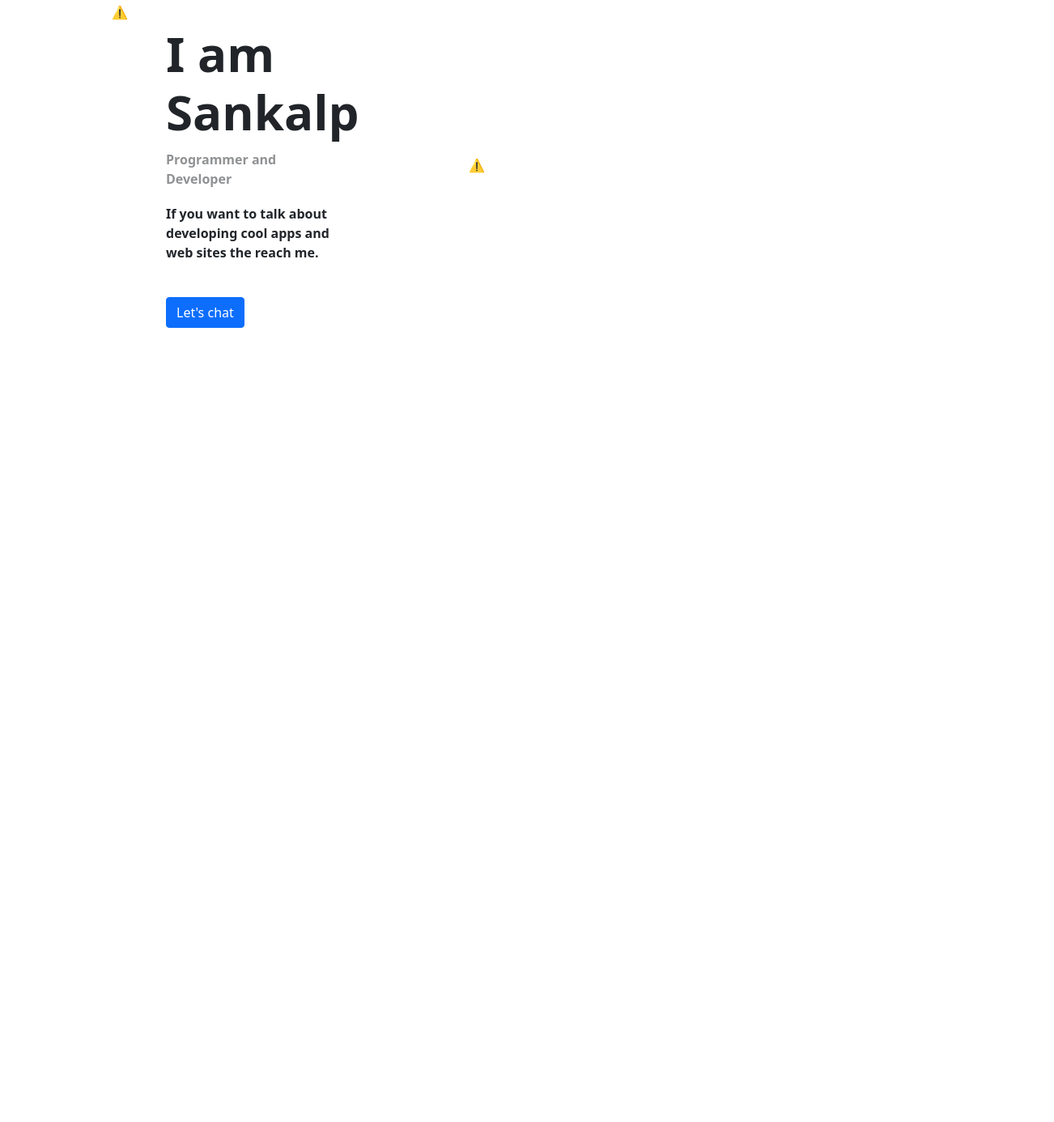
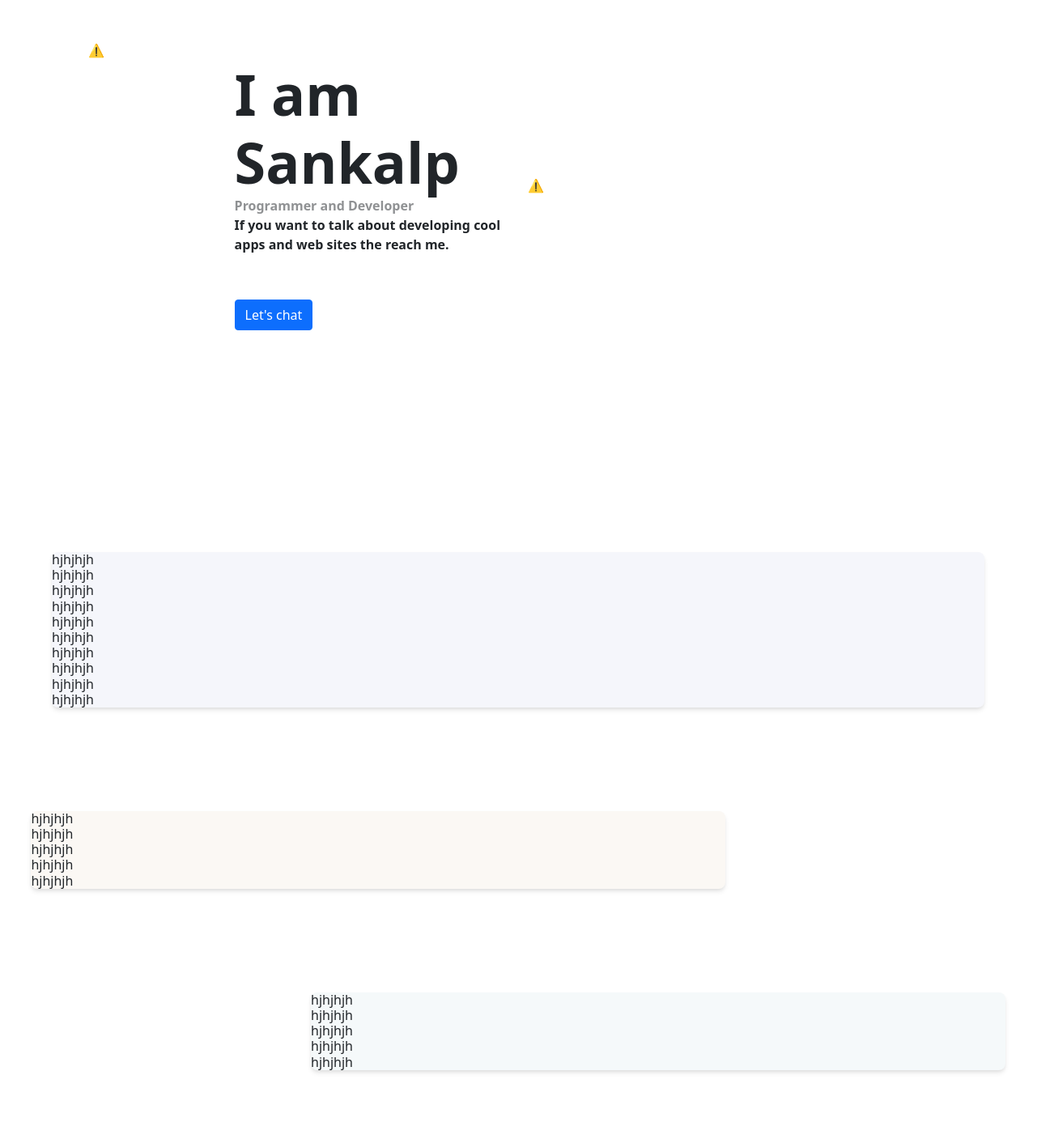
Before and after one commit to SANKALP1011/StaticPorftolioTemplate, a website: page html/index.html in a window 1280 px wide. Shown: the part 176-1562 px from the top of the page at 81% size, 1302 px wide, since content can reach past the window. Before the commit the page ends 800 px from the top, so only its background shows below. Drawn offline with nearby package versions, Linux system fonts and the light colour scheme; no server answers.

Commit message:
Tailwind installed , sections adeded.

```diff
--- a/css/style.css
+++ b/css/style.css
@@ -2,23 +2,46 @@
     padding: 5% 5% 5% 5%;
 }
 .MainText{
-    padding-top: 1%;
-    margin-left: 25%;
+    margin-left: 40%;
     font-weight: 600;
 }
 .MainHeading{
-    font-size: 60px;
+    font-size: 70px;
 }
 .btn-primary{
    background-color: blueviolet;
    color: blueviolet;
-
 }
 .buttons{
     padding-top: 10%;
-    margin-left: 25%;
-
+    margin-left: 40%;
 }
 .subText{
     opacity: 0.5;
 }
+.lottieView{
+    margin-left: 8%;
+}
+.lottie{
+    padding: 0 0 0 0;
+    margin: 0% 0% 0% 0%;
+}
+#MidView{
+    padding: 5% 5% 5% 5%;
+}
+.MidViewDesign{
+    background-color: #F5F6FB;
+}
+#MidOneView{
+    padding: 5% 30% 5% 3%;
+
+}
+.MidOneView{
+    background-color: #FBF8F4;
+}
+#MidTwoView{
+    padding: 5% 3% 5% 30%;
+}
+.MidTwoView{
+    background-color: #F5F9FA;
+}
--- a/html/index.html
+++ b/html/index.html
@@ -7,6 +7,7 @@
     <title>Sankalp Portfolio.</title>
     <link rel="stylesheet" href="../css/style.css">
     <link href="https://cdn.jsdelivr.net/npm/bootstrap@5.1.3/dist/css/bootstrap.min.css" rel="stylesheet" integrity="sha384-1BmE4kWBq78iYhFldvKuhfTAU6auU8tT94WrHftjDbrCEXSU1oBoqyl2QvZ6jIW3" crossorigin="anonymous">
+    <link href="https://unpkg.com/tailwindcss@^2/dist/tailwind.min.css" rel="stylesheet">
     <script src="https://unpkg.com/@lottiefiles/lottie-player@latest/dist/lottie-player.js"></script>
 </head>
 <body>
@@ -17,8 +18,8 @@
 
       <section id="MainView">
         <div class="row">
-            <div class="col-lg-3 m-md-auto m-sm-auto">
-                <lottie-player src="https://assets5.lottiefiles.com/packages/lf20_E3exCx.json" background="transparent" speed="1.5" style="width: 100%; height: 100%;" loop autoplay></lottie-player>
+            <div class="col-lg-6 m-md-auto m-sm-auto">
+                <lottie-player src="https://assets5.lottiefiles.com/packages/lf20_E3exCx.json" class="lottieView" background="transparent" speed="1.5" style="width: 100%; height: 100%;" loop autoplay></lottie-player>
                 <h3 class="MainText MainHeading">I am Sankalp</h3>
                 <p class="MainText subText">Programmer and Developer</p>
                 <p class="MainText">If you want to talk about developing cool apps and web sites the reach me.</p>
@@ -27,14 +28,48 @@
                 </div>
             </div>
             <div class="col-lg-6 m-md-auto m-sm-auto">
-    <lottie-player src="https://assets9.lottiefiles.com/packages/lf20_crm7f2hm.json"  background="transparent"  speed="1"  style="width: 600px; height: 600px;" loop autoplay></lottie-player>
+    <lottie-player src="https://assets9.lottiefiles.com/packages/lf20_crm7f2hm.json" class="lottie"  background="transparent"  speed="1"  style="width: 650px; height: 650px;" loop autoplay></lottie-player>
             </div>
         </div>
       </section>
 
-      <section id="aboutSection">
 
-      </section>
+
+      <section id="MidView">
+          <div class=" MidViewDesign shadow-md rounded-lg h-18 z-0">
+              <h1>hjhjhjh</h1>
+              <h1>hjhjhjh</h1>
+              <h1>hjhjhjh</h1>
+              <h1>hjhjhjh</h1>
+              <h1>hjhjhjh</h1>
+              <h1>hjhjhjh</h1>
+              <h1>hjhjhjh</h1>
+              <h1>hjhjhjh</h1>
+              <h1>hjhjhjh</h1>
+              <h1>hjhjhjh</h1>
+         </div>
+</section>
+
+<section id="MidOneView">
+    <div class="MidOneView shadow-md rounded-lg h-18 z-20">
+        <h1>hjhjhjh</h1>
+        <h1>hjhjhjh</h1>
+        <h1>hjhjhjh</h1>
+        <h1>hjhjhjh</h1>
+        <h1>hjhjhjh</h1>
+    </div>
+</section>
+
+<section id="MidTwoView">
+    <div class="MidTwoView shadow-md rounded-lg h-18 z-30">
+        <h1>hjhjhjh</h1>
+        <h1>hjhjhjh</h1>
+        <h1>hjhjhjh</h1>
+        <h1>hjhjhjh</h1>
+        <h1>hjhjhjh</h1>
+
+    </div>
+</section>
 
     <script src="../js/index.js" charset="utf-8"></script>
 </body>
```
Also changed, not shown: html/package.json (added, +15 -0 lines), src/style.css (added), 1 other file.
